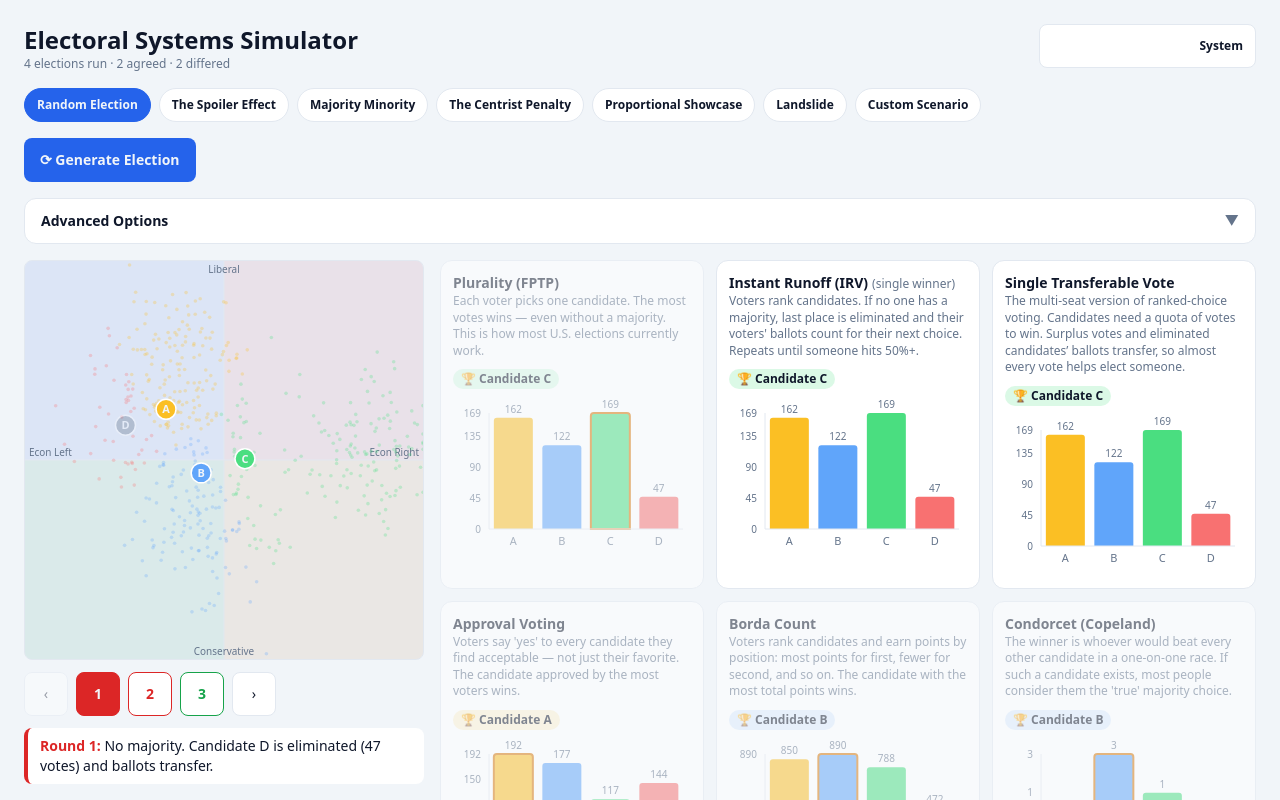
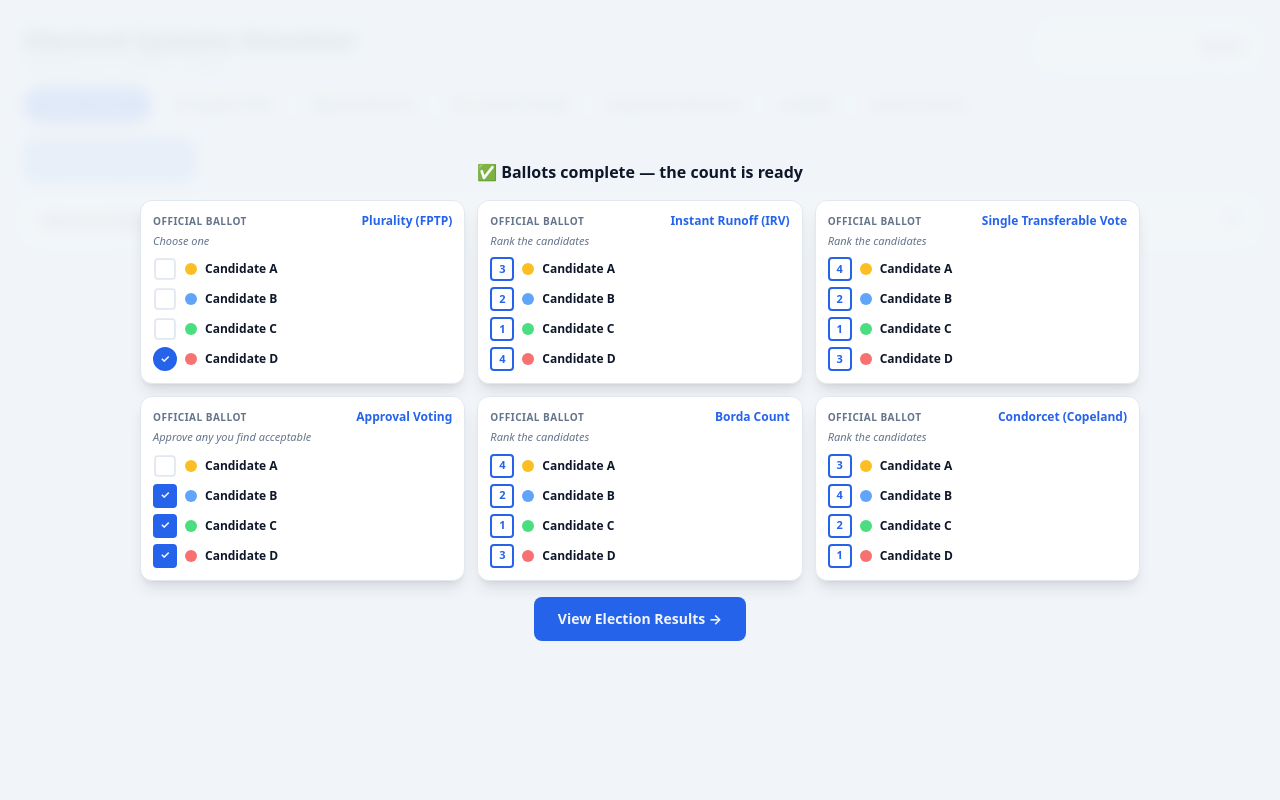
Before and after one commit to spinktec/spinktec, a React (Vite) app: page / in a window 1280 px wide. Shown: the top 800 px of the page. Built offline with nearby package versions, Linux system fonts and the light colour scheme.

Commit message:
Introduce `BallotOverlay` to simulate voter ballot marking before election results

```diff
--- a/src/App.tsx
+++ b/src/App.tsx
@@ -1,7 +1,8 @@
-import { useEffect, useMemo, useState } from 'react';
+import { useCallback, useEffect, useMemo, useState } from 'react';
 import { useTheme } from './hooks/useTheme';
 import { useElection } from './hooks/useElection';
 import { useTally } from './hooks/useTally';
+import { BallotOverlay } from './components/BallotOverlay';
 import { SCENARIOS } from './scenarios/presets';
 import { ThemeToggle } from './components/ThemeToggle';
 import { PoliticalCompass } from './components/PoliticalCompass';
@@ -17,14 +18,22 @@ export default function App() {
   const { settings, updateSettings, resetSettings, result, stats, round, setRound, maxRound, generate } =
     useElection();
   const [advancedOpen, setAdvancedOpen] = useState(false);
+  const [ballotsOpen, setBallotsOpen] = useState(false);
 
   // Animate vote tallies on every new election and every round step, so the
   // count comes in over time rather than appearing instantly.
   const { progress: tallyProgress, counting } = useTally(`${stats.total}-${round}`);
 
-  // Run an election on first mount.
+  // Begin an election: voters fill their ballots first, then the count runs.
+  const startElection = useCallback(() => setBallotsOpen(true), []);
+  const finishBallots = useCallback(() => {
+    setBallotsOpen(false);
+    generate();
+  }, [generate]);
+
+  // Kick off the first election on mount.
   useEffect(() => {
-    generate();
+    startElection();
     // eslint-disable-next-line react-hooks/exhaustive-deps
   }, []);
 
@@ -124,8 +133,9 @@ export default function App() {
 
         <button
           type="button"
-          onClick={generate}
-          className="h-11 w-full rounded-lg px-4 text-sm font-bold focus:outline-none focus-visible:ring-2 sm:w-auto sm:self-start"
+          onClick={startElection}
+          disabled={ballotsOpen}
+          className="h-11 w-full rounded-lg px-4 text-sm font-bold focus:outline-none focus-visible:ring-2 disabled:opacity-50 sm:w-auto sm:self-start"
           style={{ background: tokens.accent, color: tokens.bg }}
         >
           ⟳ Generate Election
@@ -183,9 +193,18 @@ export default function App() {
         )}
 
         {result && showVerdict && (
-          <VerdictPanel result={result} tokens={tokens} stats={stats} onRunAnother={generate} />
+          <VerdictPanel result={result} tokens={tokens} stats={stats} onRunAnother={startElection} />
         )}
       </div>
+
+      {ballotsOpen && (
+        <BallotOverlay
+          methods={settings.activeMethods}
+          candidateCount={settings.candidateCount}
+          tokens={tokens}
+          onDone={finishBallots}
+        />
+      )}
     </div>
   );
 }
--- /dev/null
+++ b/src/components/BallotOverlay.tsx
@@ -0,0 +1,204 @@
+// A pop-up shown at the start of each election: one ballot per active voting
+// method, marked by a voter in real time. Plurality fills a single bubble,
+// approval ticks the acceptable candidates, and ranked methods (IRV, STV,
+// Borda, Condorcet) write preference numbers. When the marking finishes it
+// dismisses itself via onDone so the count can begin. Honors reduced-motion.
+
+import { useEffect, useMemo, useState } from 'react';
+import type { VotingMethod } from '../types';
+import type { ThemeTokens } from '../theme';
+import { CANDIDATE_COLORS } from '../theme';
+import { METHOD_LABELS } from '../constants';
+
+interface Props {
+  methods: VotingMethod[];
+  candidateCount: number;
+  tokens: ThemeTokens;
+  onDone: () => void;
+}
+
+type MarkKind = 'fill' | 'check' | 'rank';
+interface RowMark {
+  seq: number; // reveal order
+  kind: MarkKind;
+  label?: string;
+}
+interface Ballot {
+  method: VotingMethod;
+  instruction: string;
+  rows: number; // candidate rows shown
+  marks: Map<number, RowMark>; // row index → mark
+  steps: number; // number of marks to reveal
+}
+
+const STEP_MS = 260;
+const SETTLE_MS = 850;
+
+function shuffle(n: number): number[] {
+  const a = Array.from({ length: n }, (_, i) => i);
+  for (let i = n - 1; i > 0; i--) {
+    const j = Math.floor(Math.random() * (i + 1));
+    [a[i], a[j]] = [a[j], a[i]];
+  }
+  return a;
+}
+
+function buildBallot(method: VotingMethod, rows: number): Ballot {
+  const order = shuffle(rows);
+  const marks = new Map<number, RowMark>();
+  let instruction: string;
+
+  if (method === 'plurality') {
+    instruction = 'Choose one';
+    marks.set(order[0], { seq: 0, kind: 'fill' });
+  } else if (method === 'approval') {
+    instruction = 'Approve any you find acceptable';
+    const k = Math.max(2, Math.min(rows, 2 + (Math.random() < 0.5 ? 0 : 1)));
+    order.slice(0, k).forEach((row, i) => marks.set(row, { seq: i, kind: 'check' }));
+  } else {
+    instruction = 'Rank the candidates';
+    order.forEach((row, i) => marks.set(row, { seq: i, kind: 'rank', label: String(i + 1) }));
+  }
+
+  return { method, instruction, rows, marks, steps: marks.size };
+}
+
+export function BallotOverlay({ methods, candidateCount, tokens, onDone }: Props) {
+  const rows = Math.max(3, Math.min(candidateCount, 5));
+  const ballots = useMemo(() => methods.map((m) => buildBallot(m, rows)), [methods, rows]);
+  const maxSteps = useMemo(() => ballots.reduce((m, b) => Math.max(m, b.steps), 1), [ballots]);
+
+  const [step, setStep] = useState(0);
+  const [shown, setShown] = useState(false);
+  // Marking is finished; show the button that reveals the results.
+  const [done, setDone] = useState(false);
+
+  useEffect(() => {
+    const reduce =
+      typeof window !== 'undefined' &&
+      window.matchMedia?.('(prefers-reduced-motion: reduce)').matches;
+    if (reduce) {
+      // Show the completed ballots and the button immediately.
+      setShown(true);
+      setStep(maxSteps);
+      setDone(true);
+      return;
+    }
+
+    // Trigger the card pop-in on the next frame.
+    const raf = requestAnimationFrame(() => setShown(true));
+    let s = 0;
+    const id = window.setInterval(() => {
+      s += 1;
+      setStep(s);
+      if (s >= maxSteps) {
+        window.clearInterval(id);
+        window.setTimeout(() => setDone(true), SETTLE_MS);
+      }
+    }, STEP_MS);
+
+    return () => {
+      cancelAnimationFrame(raf);
+      window.clearInterval(id);
+    };
+  }, [maxSteps]);
+
+  const letter = (i: number): string => String.fromCharCode(65 + i);
+
+  return (
+    <div
+      className="fixed inset-0 z-50 flex items-center justify-center p-4 backdrop-blur-sm"
+      style={{ background: tokens.bg + 'E6' }}
+      role="status"
+      aria-label="Voters are filling out their ballots"
+    >
+      <div className="flex w-full max-w-[1000px] flex-col gap-4">
+        <h2 className="text-center text-sm font-bold sm:text-base" style={{ color: tokens.text }}>
+          {done
+            ? '✅ Ballots complete — the count is ready'
+            : '✍️ A voter fills out a ballot for each voting method…'}
+        </h2>
+
+        <div className="grid grid-cols-1 gap-3 sm:grid-cols-2 lg:grid-cols-3">
+          {ballots.map((b, bi) => (
+            <div
+              key={b.method}
+              className="rounded-xl border p-3 shadow-lg transition-all duration-300 ease-out"
+              style={{
+                background: tokens.surface,
+                borderColor: tokens.border,
+                opacity: shown ? 1 : 0,
+                transform: shown ? 'scale(1)' : 'scale(0.92)',
+                transitionDelay: `${bi * 70}ms`,
+              }}
+            >
+              <div className="mb-1 flex items-baseline justify-between">
+                <span
+                  className="text-[10px] font-bold uppercase tracking-wider"
+                  style={{ color: tokens.textDim }}
+                >
+                  Official Ballot
+                </span>
+                <span className="text-xs font-bold" style={{ color: tokens.accent }}>
+                  {METHOD_LABELS[b.method]}
+                </span>
+              </div>
+              <p className="mb-2 text-[11px] italic" style={{ color: tokens.textDim }}>
+                {b.instruction}
+              </p>
+
+              <div className="flex flex-col gap-1.5">
+                {Array.from({ length: b.rows }, (_, r) => {
+                  const mark = b.marks.get(r);
+                  const revealed = mark !== undefined && mark.seq < step;
+                  const color = CANDIDATE_COLORS[r % CANDIDATE_COLORS.length];
+                  return (
+                    <div key={r} className="flex items-center gap-2">
+                      {/* Marking box */}
+                      <span
+                        className="flex h-6 w-6 shrink-0 items-center justify-center rounded text-[11px] font-bold transition-all duration-200"
+                        style={{
+                          border: `2px solid ${revealed ? tokens.accent : tokens.border}`,
+                          borderRadius: mark?.kind === 'fill' ? '9999px' : '0.25rem',
+                          background: revealed && mark?.kind !== 'rank' ? tokens.accent : 'transparent',
+                          color: mark?.kind === 'rank' ? tokens.accent : tokens.bg,
+                          transform: revealed ? 'scale(1)' : 'scale(0.9)',
+                        }}
+                      >
+                        {revealed && mark?.kind === 'rank' && mark.label}
+                        {revealed && mark?.kind === 'check' && '✓'}
+                        {revealed && mark?.kind === 'fill' && '✓'}
+                      </span>
+                      {/* Candidate identity */}
+                      <span
+                        className="h-3 w-3 shrink-0 rounded-full"
+                        style={{ background: color }}
+                      />
+                      <span className="text-xs font-semibold" style={{ color: tokens.text }}>
+                        Candidate {letter(r)}
+                      </span>
+                    </div>
+                  );
+                })}
+              </div>
+            </div>
+          ))}
+        </div>
+
+        <div className="flex min-h-[2.75rem] justify-center">
+          {done && (
+            <button
+              type="button"
+              onClick={onDone}
+              autoFocus
+              className="h-11 rounded-lg px-6 text-sm font-bold transition-opacity focus:outline-none focus-visible:ring-2"
+              style={{ background: tokens.accent, color: tokens.bg }}
+            >
+              View Election Results →
+            </button>
+          )}
+        </div>
+      </div>
+    </div>
+  );
+}
```
Also changed, not shown: 1 other file (tests, documents, lock files or other folders).
